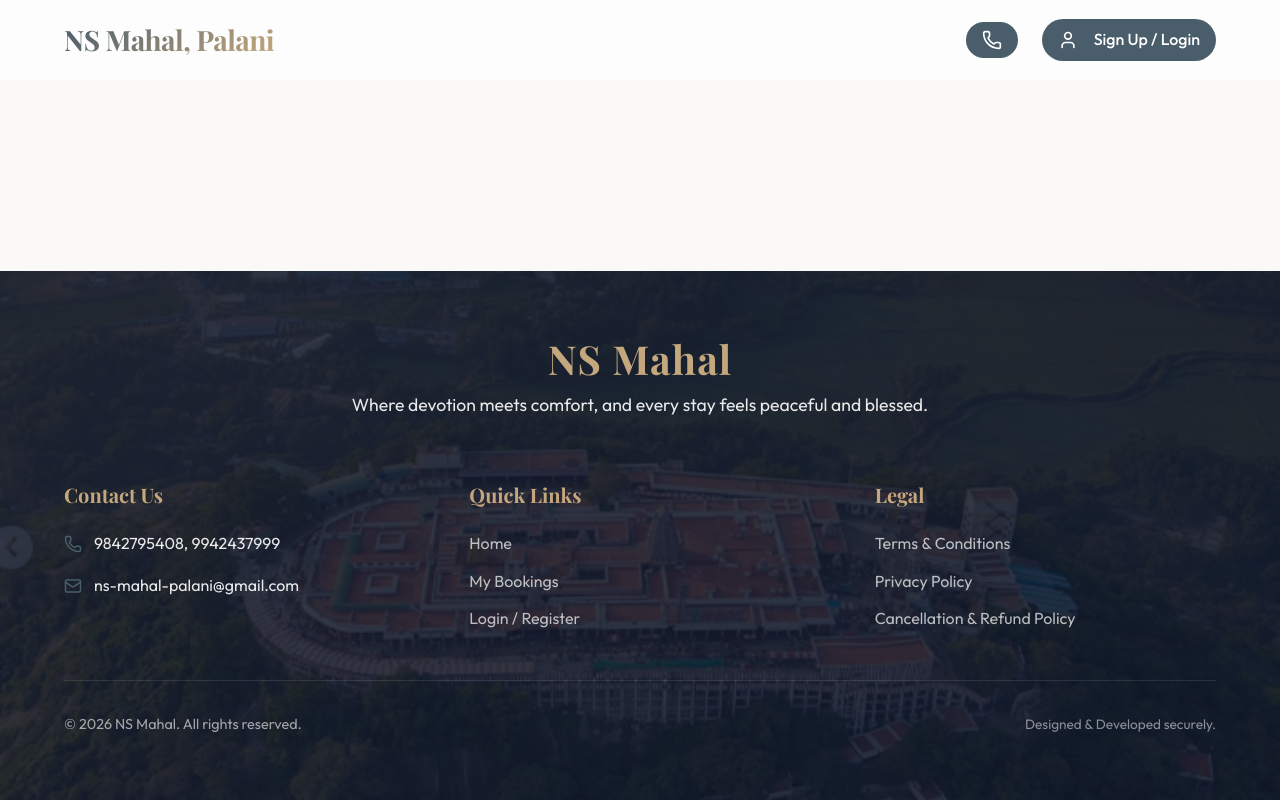
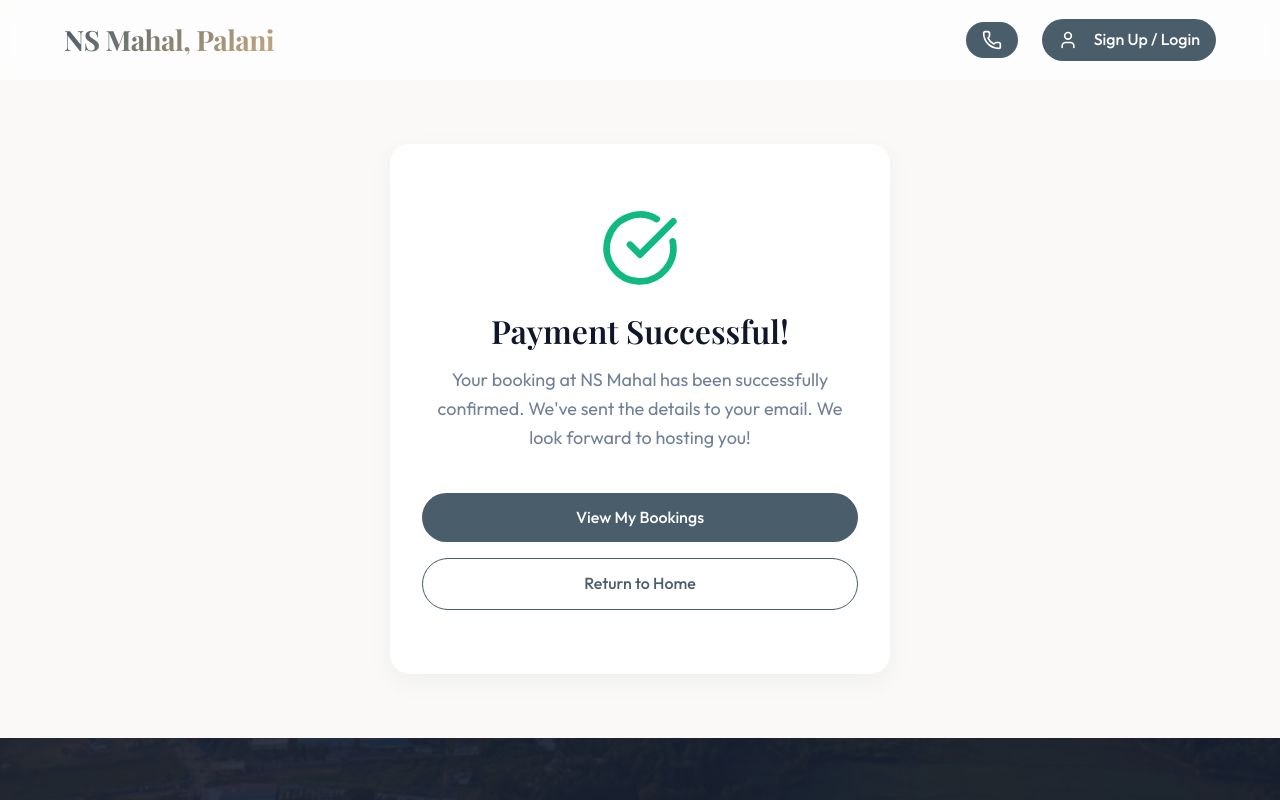
Before and after one commit to lokesh-077/Hotel-Booking, a React (Vite) app in the folder frontend/: page /booking-success in a window 1280 px wide. Shown: the top 800 px of the page. Built offline with nearby package versions, Linux system fonts and the light colour scheme; no server answers; a web font is replaced by a local one.

Commit message:
Create booking success page

```diff
--- a/frontend/src/App.jsx
+++ b/frontend/src/App.jsx
@@ -8,6 +8,7 @@ import RoomDetail from './pages/user/RoomDetail';
 import BillPage from './pages/user/BillPage';
 import AuthPage from './pages/auth/AuthPage';
 import MyBookings from './pages/user/MyBookings';
+import BookingSuccess from './pages/user/BookingSuccess';
 import LegalPage from './pages/LegalPage';
 import AdminDashboard from './pages/admin/Dashboard';
 import ManageRooms from './pages/admin/ManageRooms';
@@ -30,6 +31,7 @@ function App() {
                             <Route path="/cart" element={<CartPage />} />
                             <Route path="/room/:id" element={<RoomDetail />} />
                             <Route path="/bill/:id" element={<BillPage />} />
+                            <Route path="/booking-success" element={<BookingSuccess />} />
                             <Route path="/my-bookings" element={<MyBookings />} />
                             <Route path="/admin" element={<AdminRoute><AdminDashboard /></AdminRoute>} />
                             <Route path="/admin/rooms" element={<AdminRoute><ManageRooms /></AdminRoute>} />
--- a/frontend/src/pages/user/BillPage.jsx
+++ b/frontend/src/pages/user/BillPage.jsx
@@ -64,8 +64,7 @@ const BillPage = () => {
                             razorpay_order_id: response.razorpay_order_id,
                             razorpay_signature: response.razorpay_signature
                         });
-                        alert('Payment successful! Booking confirmed.');
-                        navigate('/my-bookings');
+                        navigate('/booking-success');
                     } catch (err) {
                         alert('Payment verification failed.');
                     }
--- /dev/null
+++ b/frontend/src/pages/user/BookingSuccess.jsx
@@ -0,0 +1,49 @@
+import { Link } from 'react-router-dom';
+import { motion } from 'framer-motion';
+import { CheckCircle } from 'lucide-react';
+
+const BookingSuccess = () => {
+    return (
+        <div className="container" style={{ minHeight: '60vh', display: 'flex', alignItems: 'center', justifyContent: 'center', padding: '4rem 1.5rem' }}>
+            <motion.div
+                initial={{ opacity: 0, scale: 0.9, y: 20 }}
+                animate={{ opacity: 1, scale: 1, y: 0 }}
+                transition={{ duration: 0.5 }}
+                style={{
+                    background: 'var(--color-surface)',
+                    padding: '4rem 2rem',
+                    borderRadius: 'var(--radius-lg)',
+                    boxShadow: 'var(--shadow-md)',
+                    textAlign: 'center',
+                    maxWidth: '500px',
+                    width: '100%'
+                }}
+            >
+                <motion.div
+                    initial={{ scale: 0 }}
+                    animate={{ scale: 1 }}
+                    transition={{ type: 'spring', stiffness: 200, damping: 15, delay: 0.2 }}
+                    style={{ marginBottom: '1.5rem', display: 'flex', justifyContent: 'center' }}
+                >
+                    <CheckCircle size={80} color="#10B981" />
+                </motion.div>
+
+                <h1 style={{ fontSize: '2rem', marginBottom: '1rem', color: '#0f172a' }}>Payment Successful!</h1>
+                <p style={{ color: 'var(--color-text-light)', fontSize: '1.125rem', marginBottom: '2.5rem', lineHeight: 1.6 }}>
+                    Your booking at NS Mahal has been successfully confirmed. We've sent the details to your email. We look forward to hosting you!
+                </p>
+
+                <div style={{ display: 'flex', flexDirection: 'column', gap: '1rem' }}>
+                    <Link to="/my-bookings" className="btn btn-primary" style={{ width: '100%' }}>
+                        View My Bookings
+                    </Link>
+                    <Link to="/" className="btn btn-outline" style={{ width: '100%' }}>
+                        Return to Home
+                    </Link>
+                </div>
+            </motion.div>
+        </div>
+    );
+};
+
+export default BookingSuccess;
```
